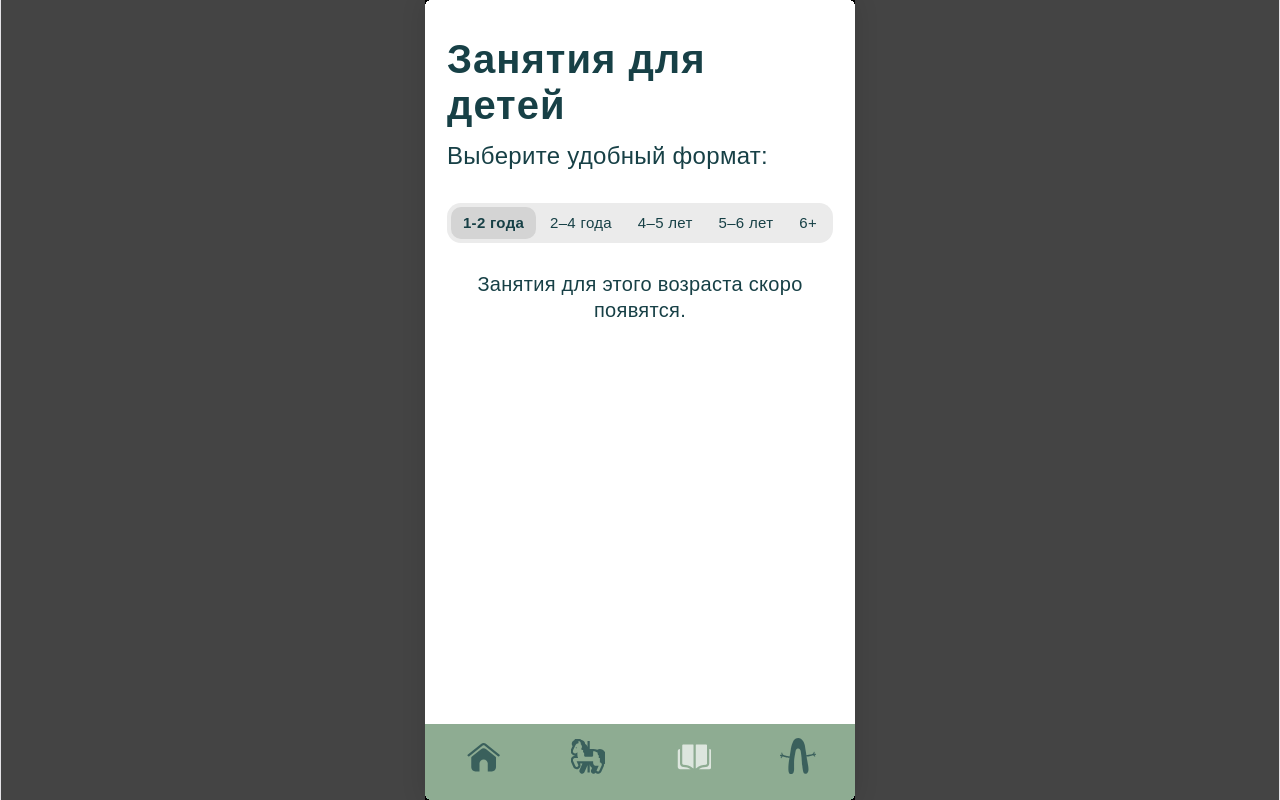
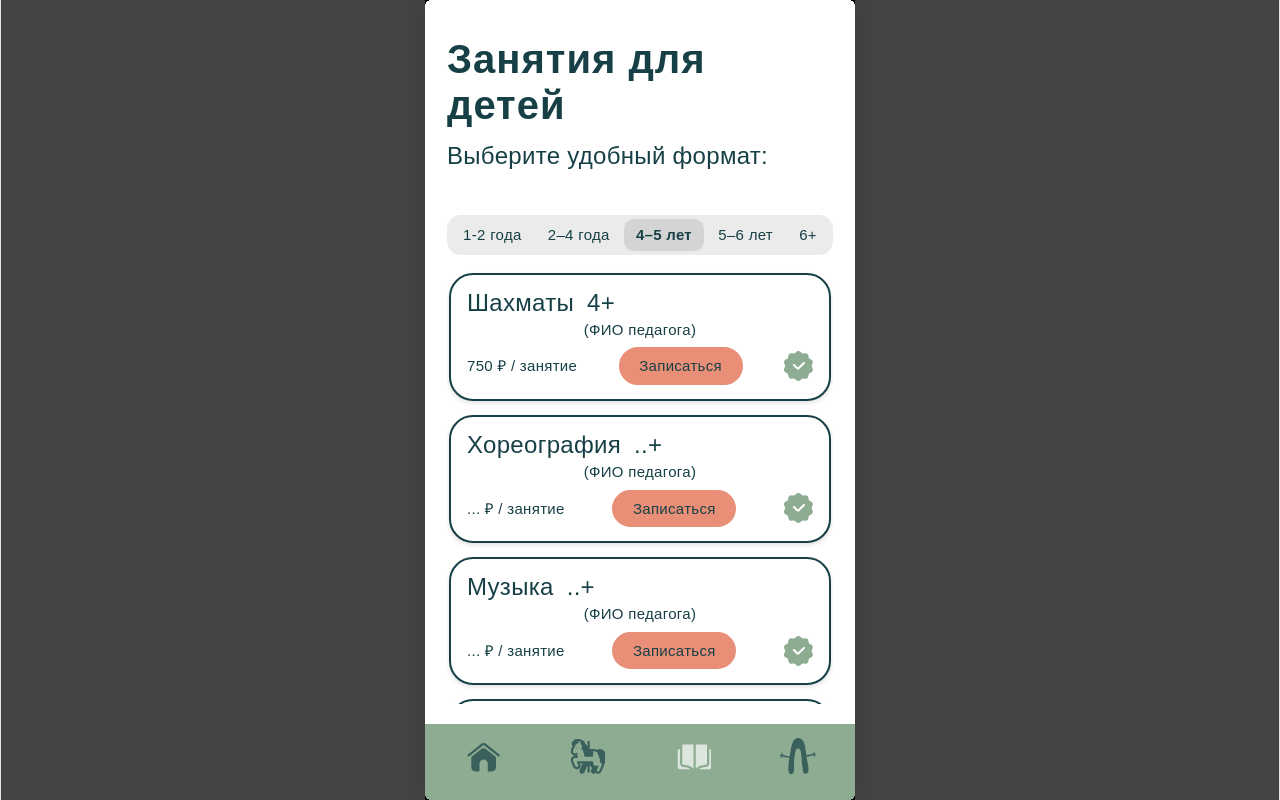
Before and after one commit to enya7/tg-mini-app, a React (Vite) app: page / in a window 1280 px wide. Both pictures are taken after a click on the button 692 px from the left and 757 px from the top of the page. Built offline with nearby package versions, Linux system fonts and the light colour scheme; a web font is replaced by a local one.

Commit message:
Update ClassesContent component and styles for improved layout and functionality

```diff
--- a/src/App.css
+++ b/src/App.css
@@ -107,7 +107,8 @@ button {
 .kg-format-title,
 .kg-note,
 .cl-modal h3,
-.event-name {
+.event-name,
+.cl-card-name {
   font-family: var(--font-text);
   font-size: var(--fs-sub);
   font-weight: 400;
@@ -127,7 +128,6 @@ body,
 .kg-paragraph,
 .kg-price,
 .kg-btn,
-.cl-item,
 .cl-details,
 .cl-details-empty,
 .cl-price,
@@ -147,8 +147,11 @@ body,
   color: var(--text-color);
 }
 
-/* Мелкая подпись (вкладки возрастов) */
-.cl-tab {
+/* Мелкая подпись (вкладки, педагог, цена и кнопки в карточках занятий) */
+.cl-tab,
+.cl-teacher,
+.cl-card-price,
+.cl-action {
   font-family: var(--font-text);
   font-size: var(--fs-small);
   letter-spacing: var(--ls-text);
@@ -692,10 +695,6 @@ body,
 
 /* ---------- Занятия ---------- */
 
-.cl-page {
-  min-height: 100%;
-}
-
 .cl-tabs {
   display: flex;
   gap: 2px;
@@ -725,34 +724,83 @@ body,
   background: #d4d4d4;
 }
 
-.cl-list {
-  margin: clamp(20px, 5dvh, 50px) 0 0;
-  padding: 0;
-  list-style: none;
+/* Страница занятий: заголовок и вкладки на месте, список карточек прокручивается */
+.cl-page {
+  display: flex;
+  flex-direction: column;
+  height: 100%;
+  min-height: 0;
 }
 
-.cl-item {
-  display: flex;
-  align-items: center;
-  gap: 15px;
-  width: 100%;
-  padding: 7px 0;
+.cl-tabs {
+  flex-shrink: 0;
+}
+
+.cl-list {
+  flex: 1;
+  min-height: 0;
+  margin: 16px 0 0;
+  padding: 2px 2px 8px;
+  list-style: none;
+  overflow-y: auto;
+  scrollbar-width: none;
+}
+
+.cl-list::-webkit-scrollbar {
+  display: none;
+}
+
+.cl-card {
+  margin-bottom: 14px;
+  padding: 12px 16px 14px;
+  border: 2px solid var(--dark-green);
+  border-radius: 24px;
+  background: var(--paper);
+  box-shadow: 0 2px 4px #00000020;
+}
+
+.cl-card-name {
+  display: block;
+  padding: 0;
   border: 0;
   background: transparent;
   text-align: left;
   cursor: pointer;
 }
 
-.cl-dot {
-  flex-shrink: 0;
-  width: 14px;
-  height: 14px;
-  border-radius: 50%;
-  background: #d9d9d9;
+.cl-card-name span {
+  margin-left: 6px;
 }
 
-.cl-dot.on {
-  background: var(--dark-green);
+.cl-teacher {
+  margin: 2px 0 8px;
+  justify-content: left;
+}
+
+.cl-card-bottom {
+  display: flex;
+  align-items: center;
+  justify-content: space-between;
+  gap: 12px;
+}
+
+.cl-action {
+  flex-shrink: 0;
+  min-width: 124px;
+  padding: 7px 14px;
+  border: 2px solid var(--light_orange);
+  border-radius: 20px;
+  background: var(--light_orange);
+  cursor: pointer;
+  transition: background 0.2s ease;
+}
+
+.cl-action.cancel {
+  background: var(--paper);
+}
+
+.cl-action:active {
+  transform: scale(0.97);
 }
 
 .cl-empty {
@@ -829,19 +877,19 @@ body,
 .lg-choices {
   display: flex;
   flex-direction: column;
-  gap: 35px;
+  gap: 20px;
   margin: clamp(24px, 6dvh, 50px) 0 0;
 }
 
 .lg-choice {
   width: 100%;
-  min-height: 120px;
   padding: 16px 12px;
   border: 0;
   border-radius: 28px;
   background: var(--beige);
   box-shadow: 0 2px 4px #00000025;
   cursor: pointer;
+  min-height: 120px;
   font-size: 28px;
 }
 
--- a/src/App.jsx
+++ b/src/App.jsx
@@ -11,6 +11,7 @@ import mainFlower from "./assets/Main_flower.svg";
 import halloweenImg from "./assets/Halloween.svg";
 import phoneIcon from "./assets/Phone.svg";
 import mapPoint from "./assets/Map_point.svg";
+import approveIcon from "./assets/approve.svg";
 
 import React, { useEffect, useRef, useState } from "react";
 import "./App.css";
@@ -385,18 +386,22 @@ const ageGroups = [
       {
         id: "chess",
         name: "Шахматы",
+        age: "4+",
+        teacher: "ФИО педагога",
+        price: "750 ₽ / занятие",
         details: [
           "4+",
           "Для начинающих и продолжающих",
           "Педагог с 10-летним опытом",
           "Логика, внимание и стратегическое мышление",
         ],
-        price: "750 ₽ / занятие",
       },
-      { id: "dance", name: "Хореография", details: [], price: "" },
-      { id: "music", name: "Музыка", details: [], price: "" },
-      { id: "sand", name: "Песочная анимация", details: [], price: "" },
-      { id: "science", name: "Научная лаборатория", details: [], price: "" },
+      // Для остальных занятий впишите age, teacher, price и details.
+      // Пока поля пустые, на карточке стоят заглушки.
+      { id: "dance", name: "Хореография", age: "", teacher: "", price: "", details: [] },
+      { id: "music", name: "Музыка", age: "", teacher: "", price: "", details: [] },
+      { id: "sand", name: "Песочная анимация", age: "", teacher: "", price: "", details: [] },
+      { id: "science", name: "Научная лаборатория", age: "", teacher: "", price: "", details: [] },
     ],
   },
   { id: "5-6", label: "5–6 лет", items: [] },
@@ -404,17 +409,18 @@ const ageGroups = [
 ];
 
 function ClassesContent() {
-  const [ageId, setAgeId] = useState("1-2");
-  const [activityId, setActivityId] = useState(null);
-  const [modalOpen, setModalOpen] = useState(false);
+  const [ageId, setAgeId] = useState("4-5");
+  const [openItem, setOpenItem] = useState(null); // занятие, открытое в плашке
+  const [booked, setBooked] = useState({});       // { chess: true, ... }
 
   const age = ageGroups.find((a) => a.id === ageId);
-  // выбранное занятие; если не выбрано, то первое в списке
-  const chosen = age.items.find((i) => i.id === activityId) || age.items[0];
 
   // замените ссылку на вашего бота / администратора
   const openChat = () =>
     window.Telegram?.WebApp?.openTelegramLink("https://t.me/kiraen07");
+
+  const toggleBooking = (id) =>
+    setBooked((prev) => ({ ...prev, [id]: !prev[id] }));
 
   return (
     <div className="cl-page">
@@ -428,10 +434,7 @@ function ClassesContent() {
           <button
             key={a.id}
             className={a.id === ageId ? "cl-tab active" : "cl-tab"}
-            onClick={() => {
-              setAgeId(a.id);
-              setActivityId(null);
-            }}
+            onClick={() => setAgeId(a.id)}
           >
             {a.label}
           </button>
@@ -442,35 +445,56 @@ function ClassesContent() {
         <p className="cl-empty">Занятия для этого возраста скоро появятся.</p>
       ) : (
         <ul className="cl-list">
-          {age.items.map((item) => (
-            <li key={item.id}>
-              <button
-                className="cl-item"
-                onClick={() => {
-                  setActivityId(item.id);
-                  setModalOpen(true);
-                }}
-              >
-                <span
-                  className={
-                    chosen && chosen.id === item.id ? "cl-dot on" : "cl-dot"
-                  }
-                />
-                {item.name}
-              </button>
-            </li>
-          ))}
+          {age.items.map((item) => {
+            const isBooked = !!booked[item.id];
+            return (
+              <li key={item.id} className="cl-card">
+                <button
+                  className="cl-card-name"
+                  onClick={() => setOpenItem(item)}
+                >
+                  {item.name} <span>{item.age || "..+"}</span>
+                </button>
+
+                <p className="cl-teacher">({item.teacher || "ФИО педагога"})</p>
+
+                <div className="cl-card-bottom">
+                  <span className="cl-card-price">
+                    {item.price || "... ₽ / занятие"}
+                  </span>
+                  <button
+                    className={isBooked ? "cl-action cancel" : "cl-action"}
+                    onClick={() => toggleBooking(item.id)}
+                  >
+                    {isBooked ? "Отменить" : "Записаться"}
+                  </button>
+                  <img className="cl-card-bottom" src={approveIcon} alt="Approved" />
+                </div>
+              </li>
+            );
+          })}
         </ul>
       )}
 
-      {modalOpen && chosen && (
-        <div className="cl-overlay" onClick={() => setModalOpen(false)}>
+      {openItem && (
+        <div className="cl-overlay" onClick={() => setOpenItem(null)}>
           <div className="cl-modal" onClick={(e) => e.stopPropagation()}>
-            <h3>{chosen.name}</h3>
+            <button
+              className="cl-close"
+              onClick={() => setOpenItem(null)}
+              aria-label="Закрыть"
+            >
+              <svg viewBox="0 0 24 24" width="22" height="22" fill="none"
+                   stroke="currentColor" strokeWidth="2.5" strokeLinecap="round">
+                <path d="M5 5l14 14M19 5L5 19" />
+              </svg>
+            </button>
 
-            {chosen.details.length > 0 ? (
+            <h3>{openItem.name}</h3>
+
+            {openItem.details.length > 0 ? (
               <ul className="cl-details">
-                {chosen.details.map((d) => (
+                {openItem.details.map((d) => (
                   <li key={d}>{d}</li>
                 ))}
               </ul>
@@ -480,11 +504,6 @@ function ClassesContent() {
               </p>
             )}
 
-            {chosen.price && <p className="cl-price">{chosen.price}</p>}
-
-            <button className="kg-btn kg-btn-primary" onClick={openChat}>
-              Записаться
-            </button>
             <button className="kg-btn kg-btn-secondary" onClick={openChat}>
               Задать вопрос
             </button>
```
Also changed, not shown: src/assets/approve.svg (added).
